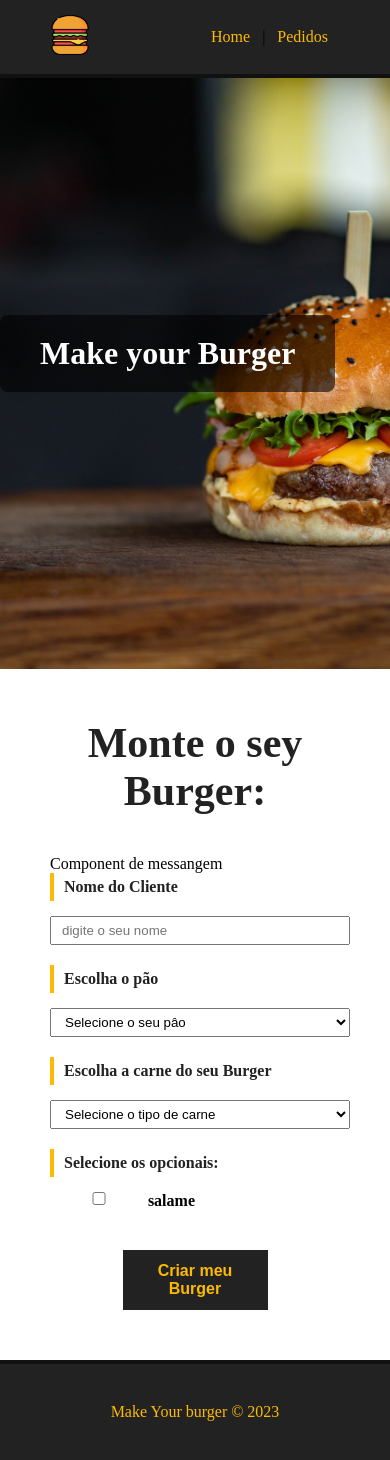
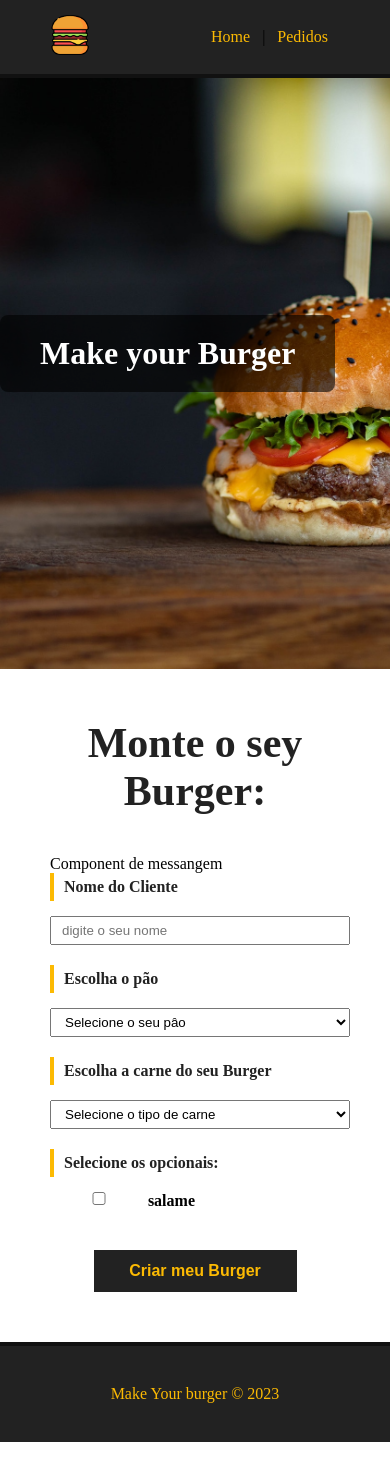
Before and after one commit to JoaoEduardo10/make-your-burger, a Vue app: page / in a window 390 px wide. Built offline with nearby package versions, Linux system fonts and the light colour scheme.

Commit message:
feat: added midia query for BurgerForm component

```diff
--- a/src/components/BurgerForm.vue
+++ b/src/components/BurgerForm.vue
@@ -128,4 +128,10 @@ button:hover {
   background-color: transparent;
   color: #222;
 }
+
+@media (max-width: 416px) {
+  button {
+    width: 70%;
+  }
+}
 </style>
```
